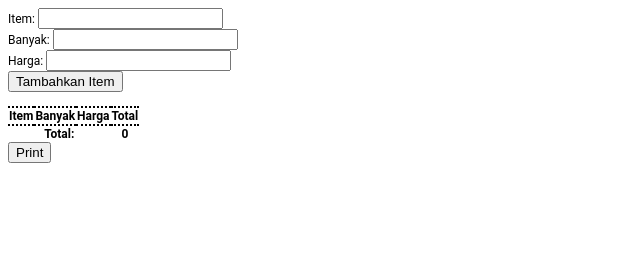
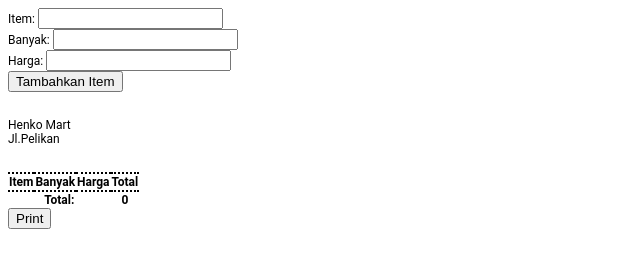
Before and after one commit to Aluwi21/Receipt-printing-webapp, a plain HTML site: page index.html in a window 1280 px wide. Shown: the whole page, without its empty margins (0-640 px from the left). Drawn offline with Linux system fonts and the light colour scheme.

Commit message:
update index.html

```diff
--- a/index.html
+++ b/index.html
@@ -5,7 +5,6 @@
   <link rel="stylesheet" href="style.css">
 </head>
 <body>
-
   <form id="tableForm" class="printHidden">
     <label for="item">Item:</label>
     <input type="text" id="item" required><br>
@@ -14,9 +13,16 @@
     <label for="price">Harga:</label>
     <input type="number" id="price" step="0.01" required><br>
     <input type="submit" value="Tambahkan Item">
-  </form><br>
+  </form>
+  <br>
 
-  <table class="centered" id="itemTable">
+  <div class="receipt">
+    <p class="rAddress">
+      <span class="title">Henko Mart</span><br>
+      <span class="address">Jl.Pelikan</span><br>
+      <span class="date" id="d"></span><br>
+    </p>
+    <table id="rTable">
       <thead>
         <tr>
           <th>Item</th>
@@ -35,6 +41,7 @@
         </tr>
       </tfoot>
     </table>
+  </div>
   <button class="printHidden" onClick="window.print()">Print</button>
 
   <script src="script.js"></script>
```
Lines whose indentation alone changed are shown as unchanged.
